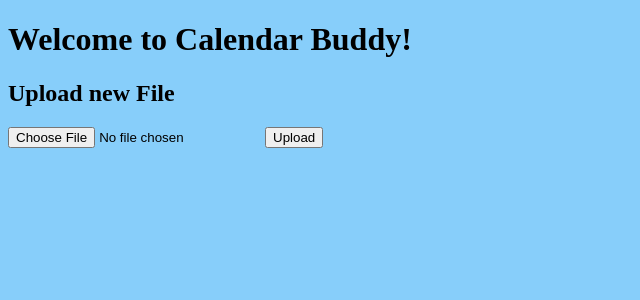
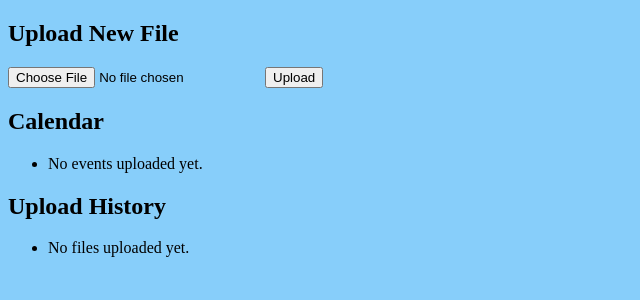
Before and after one commit to Project-Code-UVA/Calendar-Buddy, a Flask app: page / in a window 1280 px wide. Shown: the top 300 px of the page, without its empty margins (0-640 px from the left). Run offline with Flask 3, Linux system fonts and the light colour scheme.

Commit message:
Update index.html

```diff
--- a/templates/index.html
+++ b/templates/index.html
@@ -1,35 +1,57 @@
 {% extends "base.html" %}
-<!-- Following the base.html layout -->
 
-{% block title %}
-Home page
-{% endblock title %}
+{% block title %}Home Page{% endblock title %}
 
 {% block body %}
-<h1>Welcome to Calendar Buddy!</h1>
-<h2>Upload new File</h2>
-<form method="post" enctype="multipart/form-data">
-    <input type="file" name="file" accept=".pdf, .txt, .png, .jpg, .jpeg">
-    <input type="submit" value="Upload">
-</form>
 
-{% with messages = get_flashed_messages() %}
+<section id="upload-section" class="section">
+    <h2>Upload New File</h2>
+    <form method="post" enctype="multipart/form-data" class="upload-form">
+        <input type="file" name="file" accept=".pdf, .txt, image/*">
+        <button type="submit" class="btn">Upload</button>
+    </form>
+    {% with messages = get_flashed_messages() %}
     {% if messages %}
-        <ul>
+    <ul class="messages">
         {% for message in messages %}
         <li>{{ message }}</li>
         {% endfor %}
-        </ul>
+    </ul>
     {% endif %}
     {% endwith %}
+</section>
 
-    {% if filename %}
-    <h2> Download File </h2>
+<section id="calendar-section" class="section">
+    <h2>Calendar</h2>
+    <ul>
+        {% for file in uploaded_files %}
+        {% if file.extractedEvent %}
+        <li>
+            <strong>{{ file.extractedEvent.title }}</strong> —
+            {{ file.extractedEvent.date.strftime("%Y-%m-%d") }}
+        </li>
+        {% endif %}
+        {% endfor %}
+        {% if not uploaded_files %}
+        <li>No events uploaded yet.</li>
+        {% endif %}
+    </ul>
+</section>
 
-
-    <a href="{{url_for('download_file', filename=filename)}}">
-        <button>Download {{ filename }}</button>
-     </a>
-   {% endif %}
+<section id="history-section" class="section">
+    <h2>Upload History</h2>
+    <ul>
+        {% for file in uploaded_files %}
+        <li>
+            {{ file.filename }}
+            <a href="{{ url_for('download_file', filename=file.filename) }}" class="btn-link">Download</a>
+            <a href="{{ url_for('delete_file', file_id=file.id) }}" class="btn-link">Delete</a>
+        </li>
+        {% endfor %}
+        {% if not uploaded_files %}
+        <li>No files uploaded yet.</li>
+        {% endif %}
+    </ul>
+</section>
 
 {% endblock body %}
```
